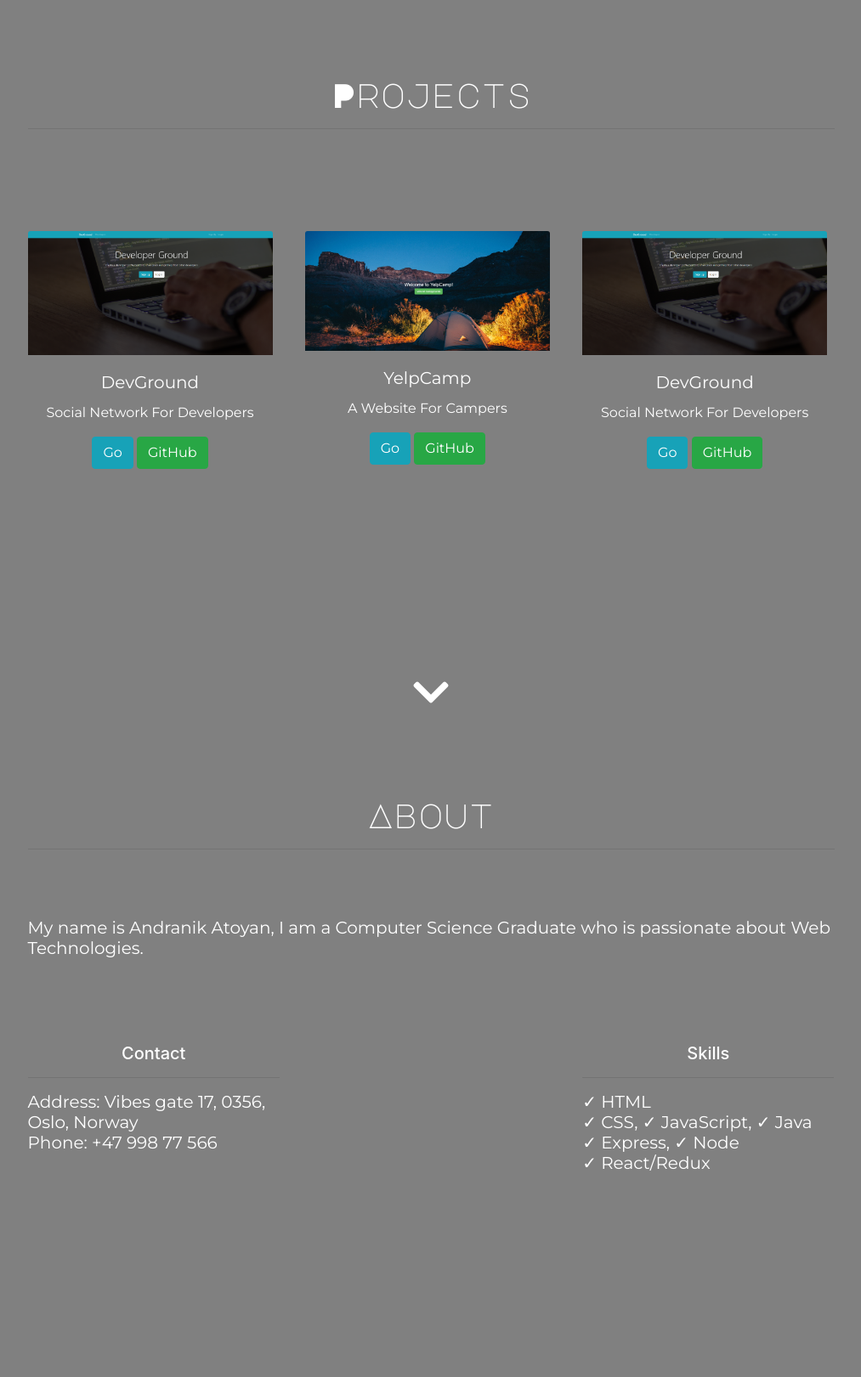
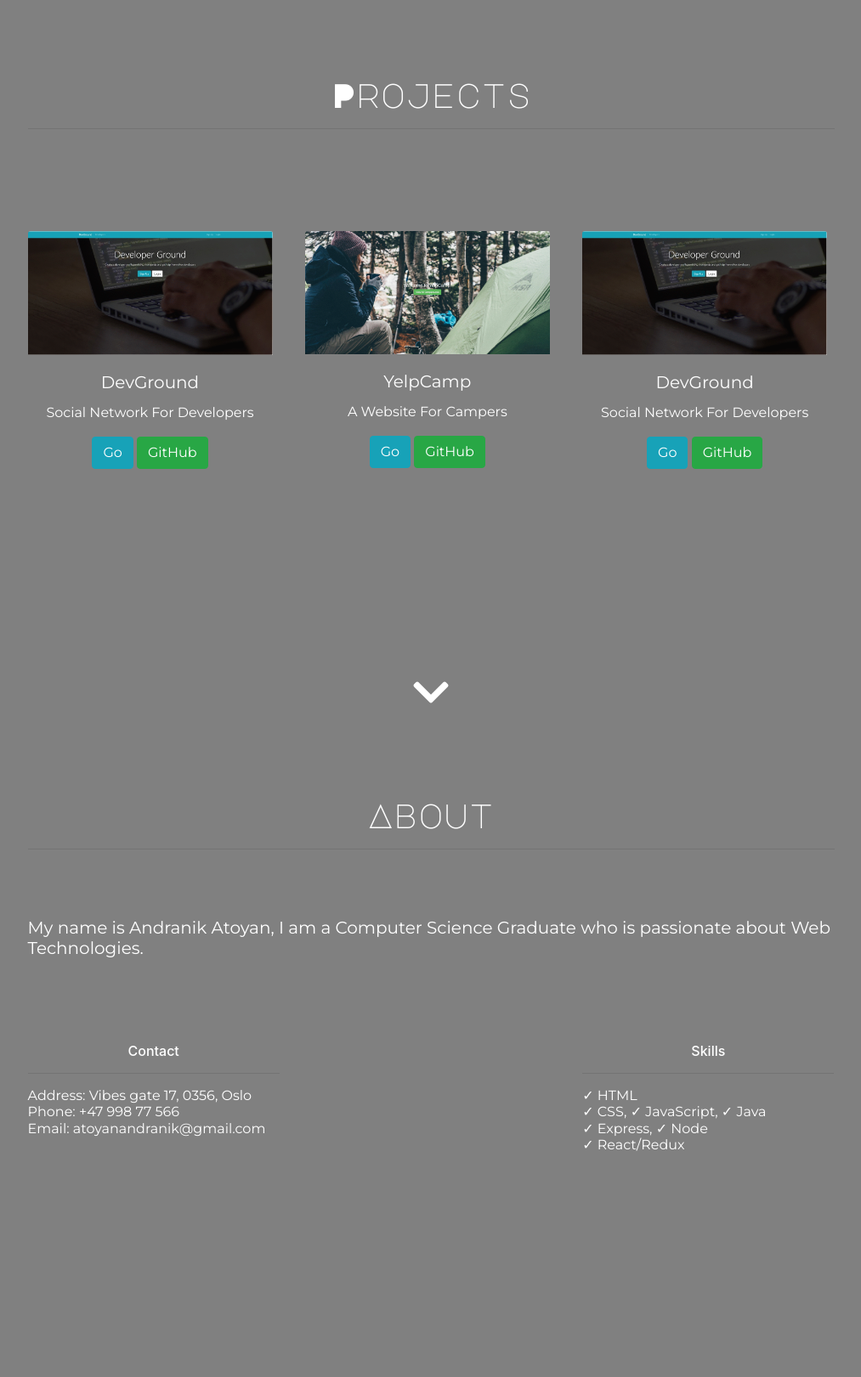
Before and after one commit to atoyan/Portfolio, a Node server app: page / in a window 1280 px wide. Shown: the part 57-1678 px from the top of the page at 85% size, without its empty margins (133-1146 px from the left). Run offline with Node 20, Linux system fonts and the light colour scheme; some libraries are stand-ins or nearby versions.

Commit message:
added gifs

```diff
--- a/views/index.ejs
+++ b/views/index.ejs
@@ -95,7 +95,7 @@
             <div class="col-md">
               <div class="card-transparent" style="width: 18rem;">
                 <img
-                  src="files/devground.png"
+                  src="files/devground.gif"
                   class="card-img-top thumbnail img-fluid"
                   alt="DevGround"
                 />
@@ -121,7 +121,7 @@
               <div class="card-transparent" style="width: 18rem;">
                 <img
                   class="thumbnail card-img-top img-fluid"
-                  src="files/yelpcamp.png"
+                  src="files/yelpcamp.gif"
                   class="card-img-top"
                   alt="YelpCamp"
                 />
@@ -146,7 +146,7 @@
             <div class="col-md">
                 <div class="card-transparent" style="width: 18rem;">
                   <img
-                    src="files/devground.png"
+                    src="files/devground.gif"
                     class="card-img-top thumbnail img-fluid"
                     alt="DevGround"
                   />
@@ -203,23 +203,26 @@
           </p>
           <div class="row" style="margin-top:100px">
             <div class="col-md">
-              <h5 class="text-center">
+              <h6 class="text-center">
                 <span id="contact"> Contact</span>
                 <hr />
-                <p id="contact-text" style="text-align:left"> Address: Vibes gate 17, 0356, Oslo, Norway <br> Phone: +47 998 77 566</p>
+                <p id="contact-text" style="text-align:left;"> Address: Vibes gate 17, 0356, Oslo <br> Phone: +47 998 77 566
+                  <br>
+                   <span > Email: atoyanandranik@gmail.com</span>
+                </p>
 
-              </h5>
+              </h6>
             </div>
             <div class="col-md">
 
               <h5 class="text-center"></h5>
             </div>
             <div class="col-md">
-              <h5 class="text-center">
+              <h6 class="text-center">
                 <span id="skills">Skills</span>
                 <hr />
                 <p style="text-align: left" id="skills-text">✓ HTML <br>✓ CSS, ✓ JavaScript, ✓ Java<br>✓ Express, ✓ Node<br>✓ React/Redux</p>
-              </h5>
+              </h6>
             </div>
           </div>
         </div>
```
Also changed, not shown: public/files/background.png (deleted), public/files/cv.png (deleted), public/files/devground.gif (added), public/files/devground.png (deleted), public/files/yelpcamp.gif (added), public/files/yelpcamp.png (deleted).
